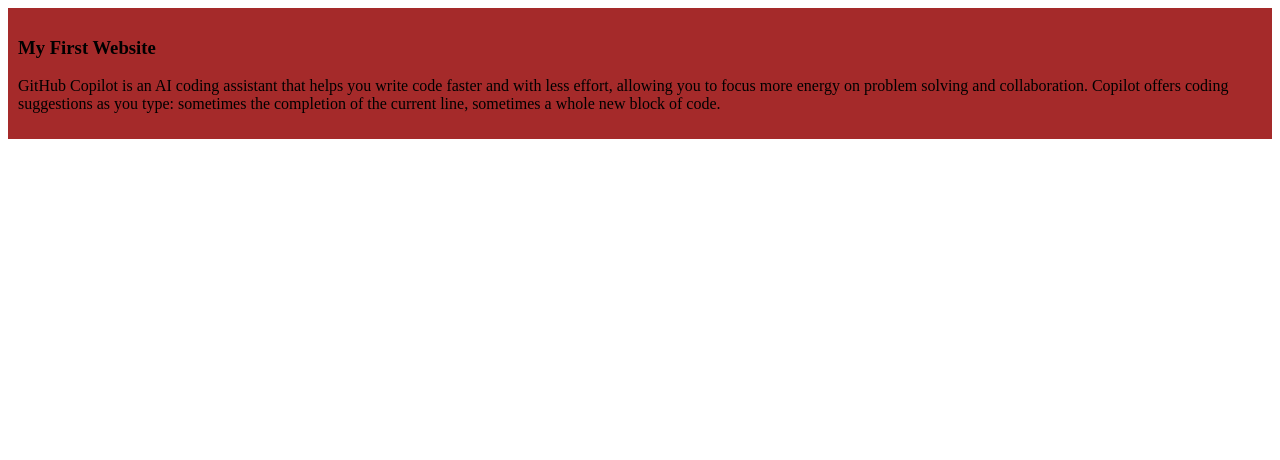
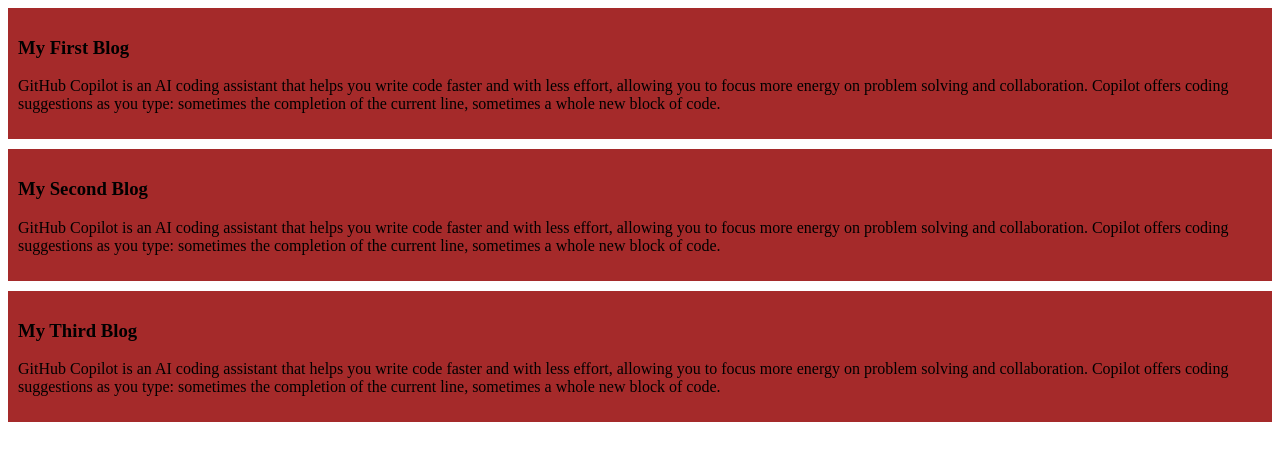
Before and after one commit to BinimoyNath/my-simple-website, a plain HTML site: page index.html in a window 1280 px wide. Drawn offline with Linux system fonts and the light colour scheme.

Commit message:
Added second and thrid blog

```diff
--- a/index.html
+++ b/index.html
@@ -8,9 +8,18 @@
 </head>
 <body>
     <div>
-        <h3>My First Website</h3>
-        <p>
-            GitHub Copilot is an AI coding assistant that helps you write code faster and with less effort, allowing you to focus more energy on problem solving and collaboration. Copilot offers coding suggestions as you type: sometimes the completion of the current line, sometimes a whole new block of code.
+        <h3>My First Blog</h3>
+        <p>GitHub Copilot is an AI coding assistant that helps you write code faster and with less effort, allowing you to focus more energy on problem solving and collaboration. Copilot offers coding suggestions as you type: sometimes the completion of the current line, sometimes a whole new block of code.
+        </p>
+    </div>
+    <div>
+        <h3>My Second Blog</h3>
+        <p>GitHub Copilot is an AI coding assistant that helps you write code faster and with less effort, allowing you to focus more energy on problem solving and collaboration. Copilot offers coding suggestions as you type: sometimes the completion of the current line, sometimes a whole new block of code.
+        </p>
+    </div>
+    <div>
+        <h3>My Third Blog</h3>
+        <p>GitHub Copilot is an AI coding assistant that helps you write code faster and with less effort, allowing you to focus more energy on problem solving and collaboration. Copilot offers coding suggestions as you type: sometimes the completion of the current line, sometimes a whole new block of code.
         </p>
     </div>
 </body>
--- a/styles/blog.css
+++ b/styles/blog.css
@@ -1,4 +1,5 @@
 div{
     background-color: brown;
     padding: 10px;
+    margin-bottom: 10px;
 }
```
